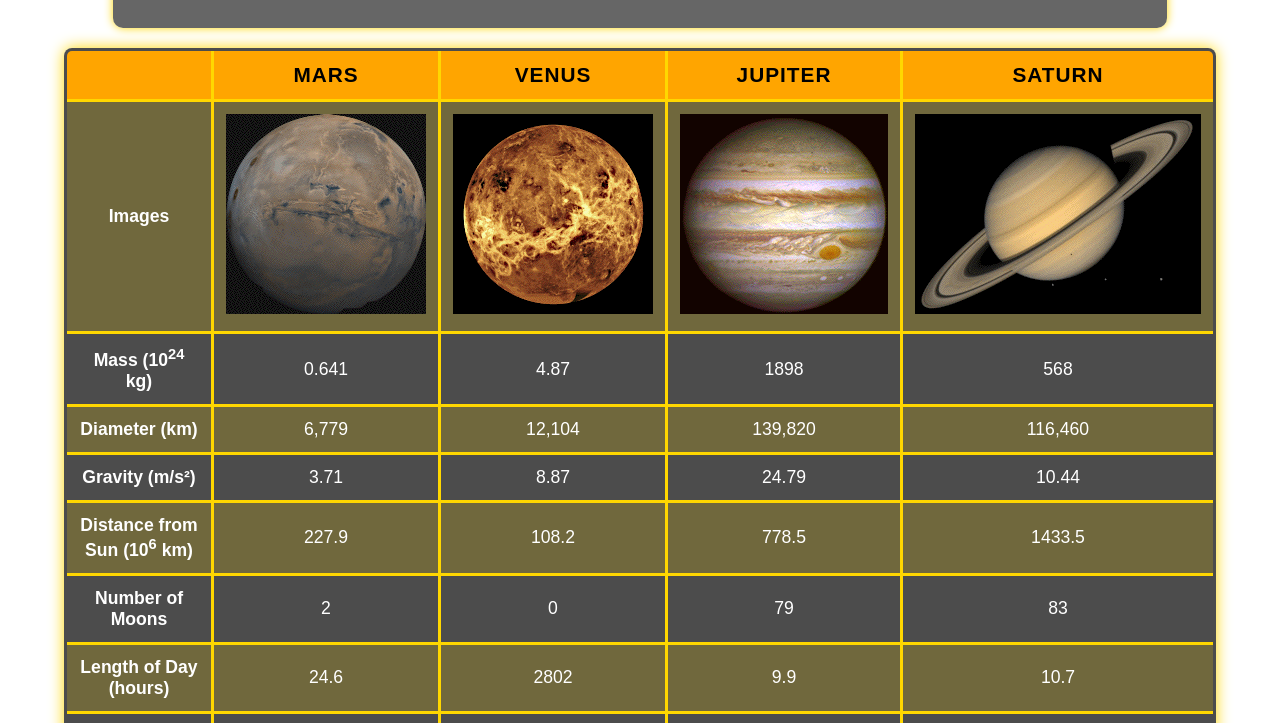
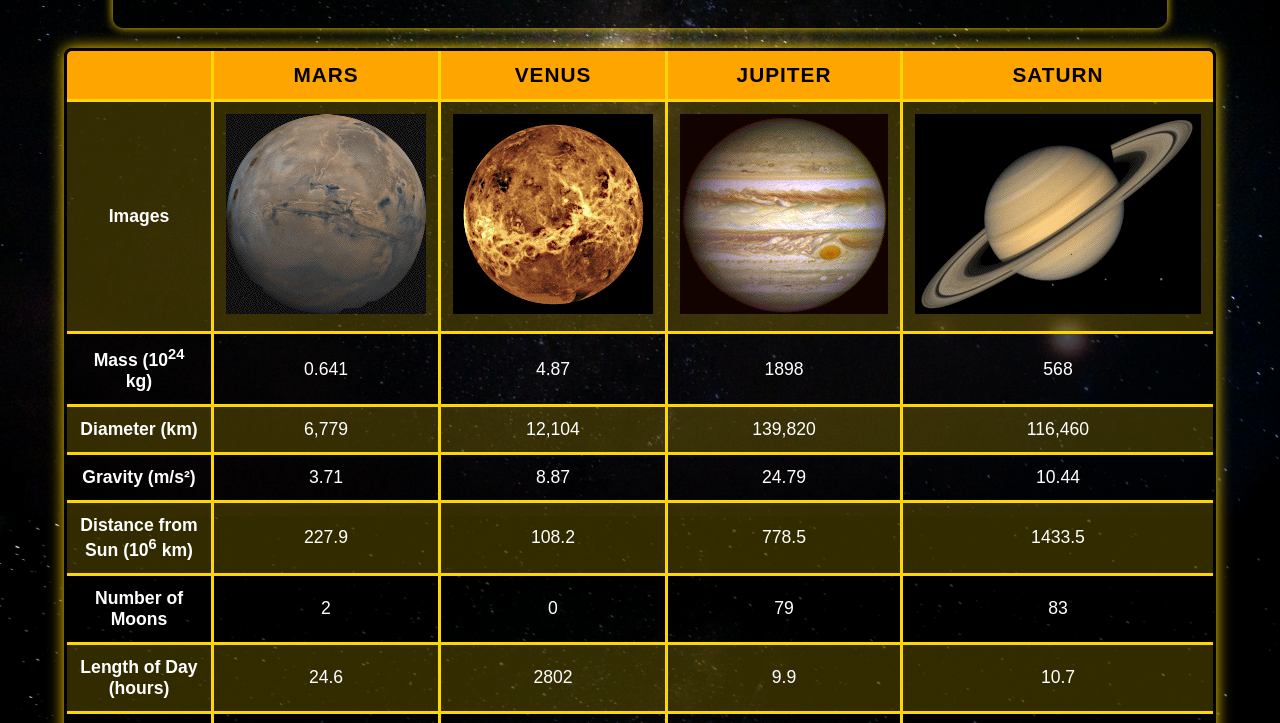
Before and after one commit to AahilPenwalla/Lab-7, a plain HTML site: page index.html in a window 1280 px wide. Shown: the part 337-1060 px from the top of the page. Drawn offline with Linux system fonts and the light colour scheme.

Commit message:
Update styles.css

```diff
--- a/css/styles.css
+++ b/css/styles.css
@@ -1,7 +1,7 @@
 /* General Page Styles */
 body {
     font-family: Arial, sans-serif;
-    background: url('../images/space_background.jpg') no-repeat center center fixed;
+    background: url('../images/space_background.jpeg') no-repeat center center fixed;
     background-size: cover;
     color: #ffffff;
     text-align: center;
```
